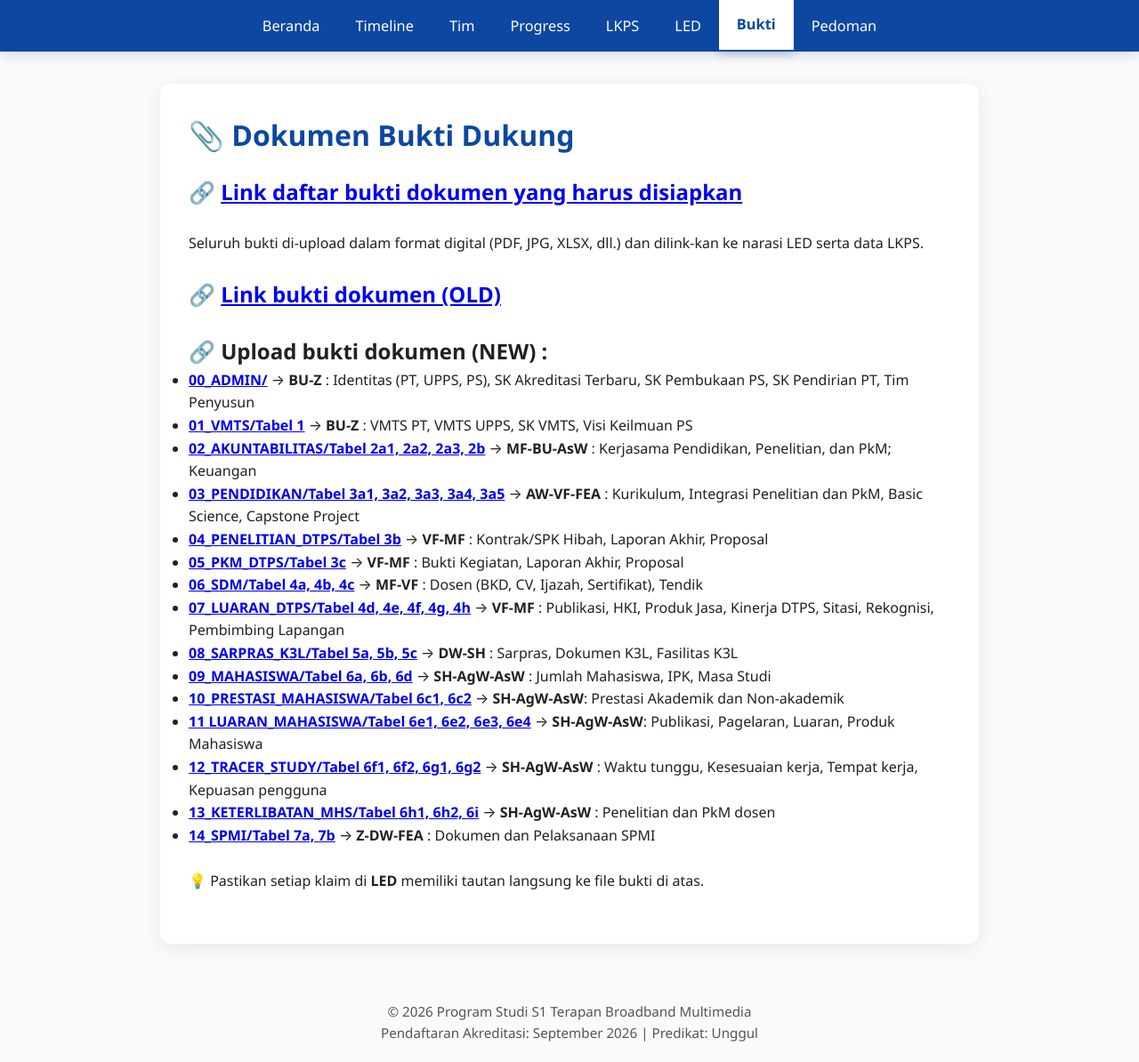
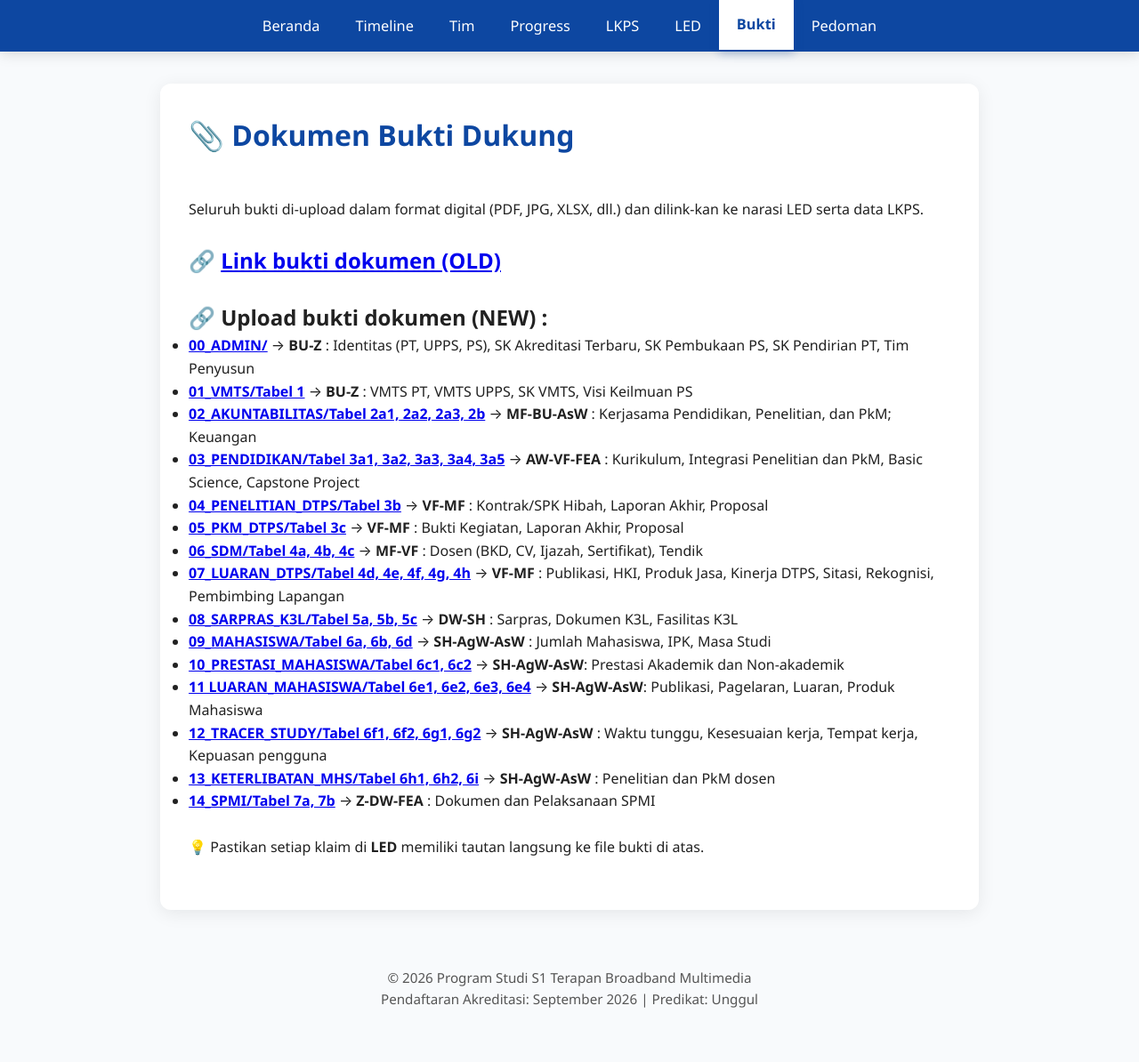
Before and after one commit to portal-psbm/aksibm-26, a Jekyll site: the page built from bukti.md, in a window 1280 px wide and 1194 px high. Shown: the whole window at 89% size. Built offline with Jekyll 4.4.1, drawn with Linux system fonts in a browser that asks for light colours.

Commit message:
Update bukti

```diff
--- a/bukti.md
+++ b/bukti.md
@@ -5,10 +5,7 @@ permalink: /bukti/
 ---
 
 # 📎 Dokumen Bukti Dukung
-
-## 🔗 [Link daftar bukti dokumen yang harus disiapkan](https://docs.google.com/spreadsheets/d/1l-hyJQPxnpv7jt6_iZ_Z3lGY048A-OM2TIcFMfrojdM/edit?usp=sharing)
 <br>
-
 > Seluruh bukti di-upload dalam format digital (PDF, JPG, XLSX, dll.) dan dilink-kan ke narasi LED serta data LKPS. <br><br>
 
 ## 🔗 [Link bukti dokumen (OLD)](https://drive.google.com/drive/folders/1niZZCuyTp5MmaMl3o8HvG_-3VvPCNEf-)
```
